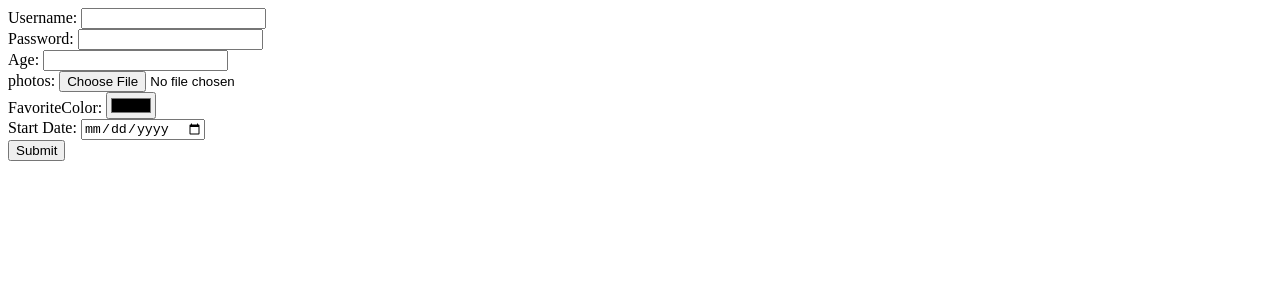
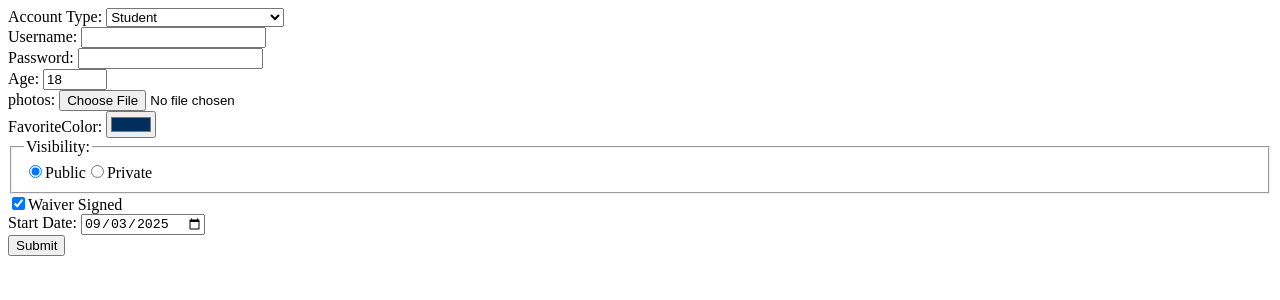
Before and after one commit to level1cr3/epic-react-fundamental, a React (Vite) app in the folder build-tool-vite/: page / in a window 1280 px wide. Shown: the top 300 px of the page. Built offline with nearby package versions, Linux system fonts and the light colour scheme.

Commit message:
Form various Input fields

```diff
--- a/build-tool-vite/src/App.tsx
+++ b/build-tool-vite/src/App.tsx
@@ -1,6 +1,6 @@
 function App() {
   const logFormData = (formData: FormData) => {
-    console.log(formData);
+    console.log(Object.fromEntries(formData));
   };
 
   return (
@@ -9,6 +9,21 @@ function App() {
         action={logFormData}
         // in react we can pass the function to the action property of form. and it will prevent the default form submission behavior for us and also give us the form data.
       >
+        <input type="hidden" name="id" defaultValue="7" />
+        <div>
+          <label htmlFor="accountTypeDropdown">Account Type: </label>
+          <select
+            name="accountType"
+            id="accountTypeDropdown"
+            defaultValue="student"
+          >
+            <option value="">--Please select an option--</option>
+            <option value="admin">Admin</option>
+            <option value="teacher">Teacher</option>
+            <option value="parent">Parent</option>
+            <option value="student">Student</option>
+          </select>
+        </div>
         <div>
           <label htmlFor="usernameInput">Username: </label>
           <input id="usernameInput" name="username" type="text" />
@@ -19,7 +34,14 @@ function App() {
         </div>
         <div>
           <label htmlFor="ageInput">Age: </label>
-          <input id="ageInput" name="age" type="number" />
+          <input
+            id="ageInput"
+            name="age"
+            type="number"
+            min="0"
+            max="200"
+            defaultValue="18"
+          />
         </div>
         <div>
           <label htmlFor="fileInput">photos: </label>
@@ -27,11 +49,60 @@ function App() {
         </div>
         <div>
           <label htmlFor="colorInput">FavoriteColor: </label>
-          <input id="colorInput" name="color" type="color" />
+          <input
+            id="colorInput"
+            name="color"
+            type="color"
+            defaultValue="#002E5D"
+          />
+        </div>
+
+        <div>
+          <fieldset>
+            <legend>Visibility:</legend>
+
+            <label htmlFor="publicRadio">
+              <input
+                type="radio"
+                name="visibility"
+                value="public"
+                defaultChecked
+                id="publicRadio"
+              />
+              Public
+            </label>
+
+            <label htmlFor="privateRadio">
+              <input
+                type="radio"
+                name="visibility"
+                value="private"
+                id="privateRadio"
+              />
+              Private
+            </label>
+          </fieldset>
+        </div>
+
+        <div>
+          <label htmlFor="checkboxInput">
+            <input
+              id="checkboxInput"
+              name="checkbox"
+              type="checkbox"
+              defaultChecked
+            />
+            Waiver Signed
+          </label>
         </div>
         <div>
           <label htmlFor="dateInput">Start Date: </label>
-          <input id="dateInput" name="date" type="date" />
+          <input
+            id="dateInput"
+            name="date"
+            type="date"
+            defaultValue={new Date().toISOString().slice(0, 10)}
+          />
         </div>
         <div>
           <button type="submit">Submit</button>
@@ -42,3 +113,21 @@ function App() {
 }
 
 export default App;
+
+// you think of attributes and properties like this
+// attributes are the initial values or configurations. where as Properties are dynamic values
+
+/*Default values
+Because react allows us to be dynamic.
+
+If we set the value prop in input react will make sure it never changes from that value.
+So that way we can programmatically change that value.
+For that reason if we set value prop in input react will not allow the user to change it
+
+But if you want to initialize input to certain value that can be changed later we
+would use defaultValue
+
+defaultValue is react specific not the web.
+
+
+*/
```
